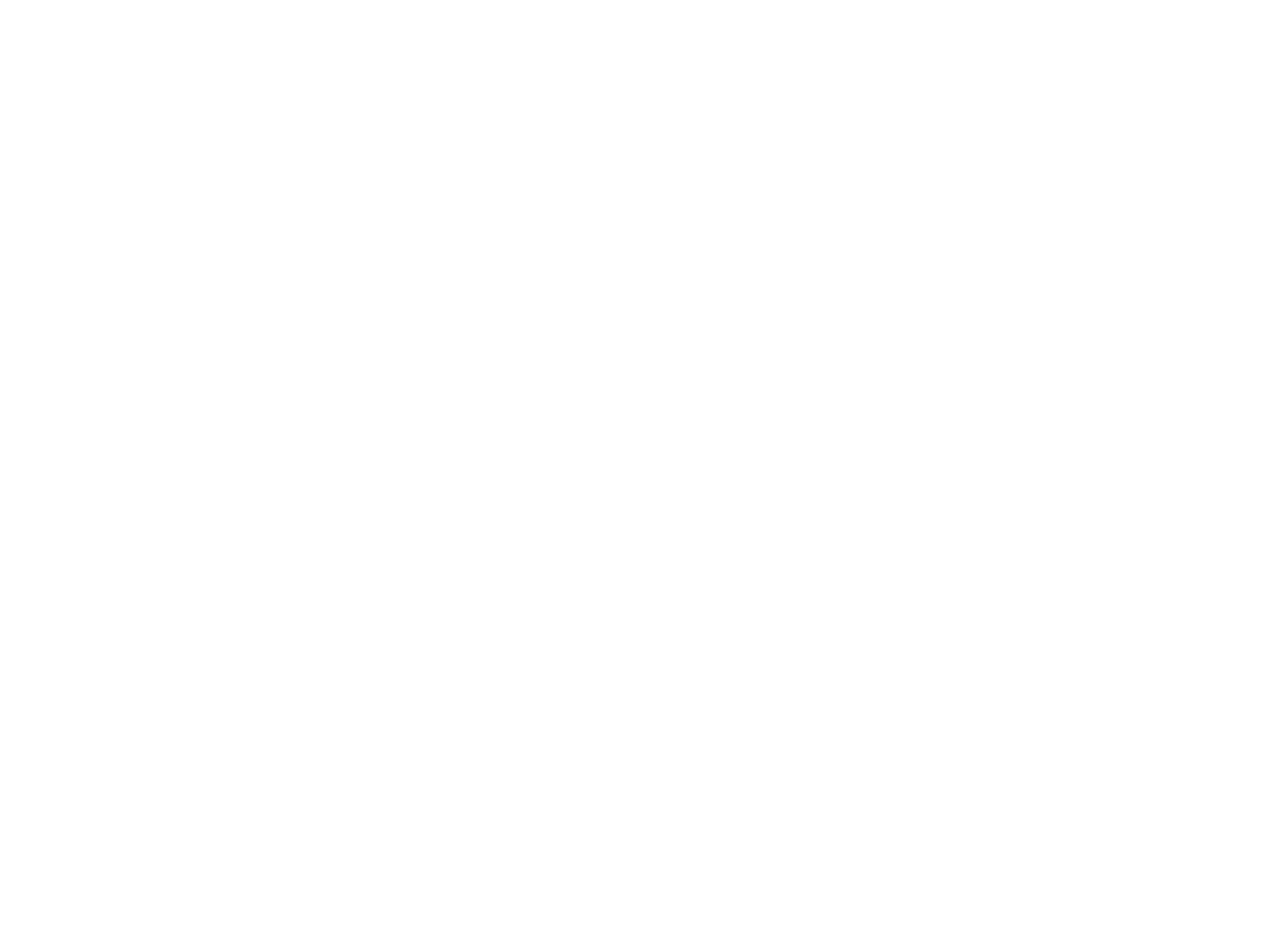
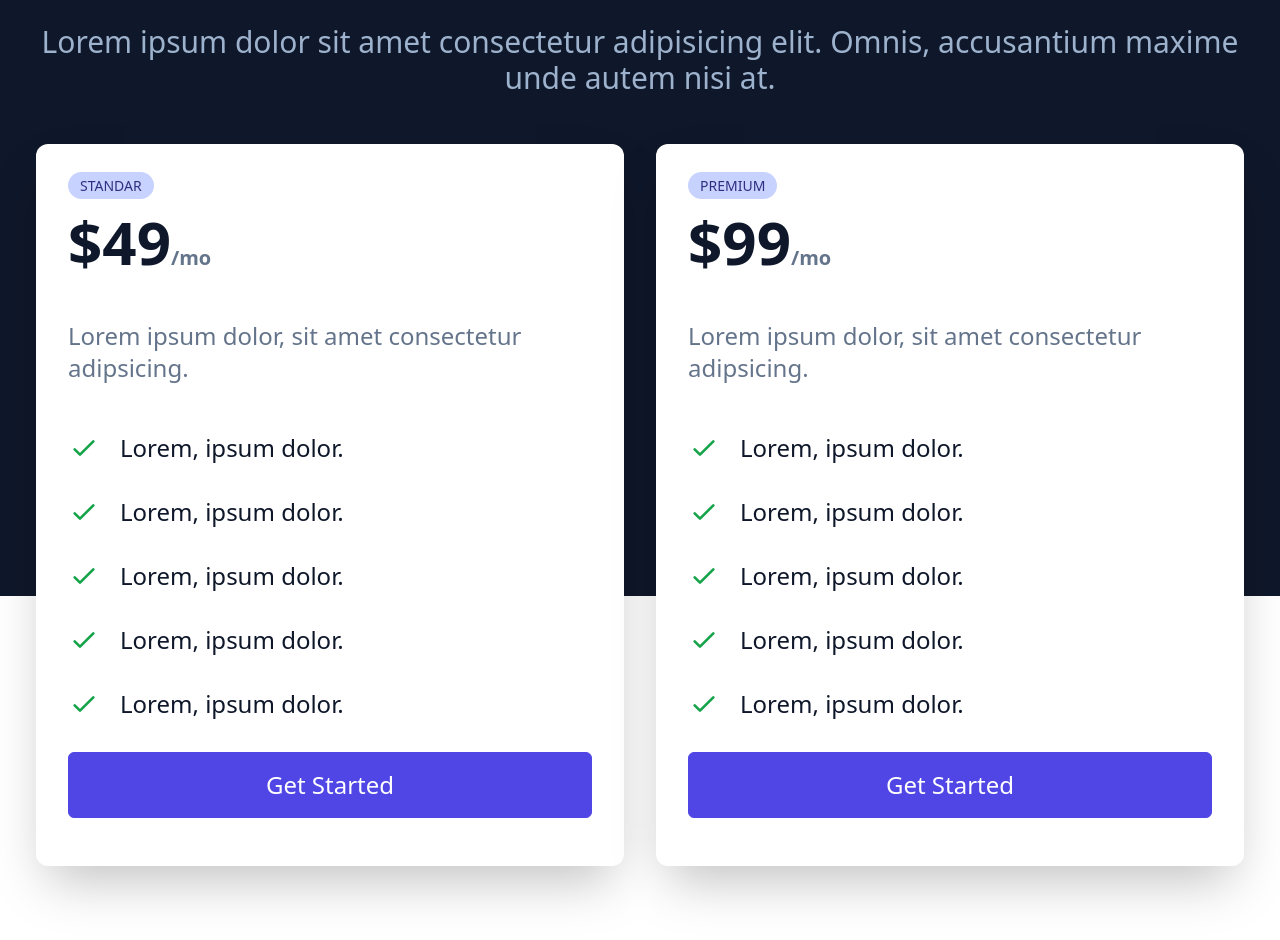
Before and after one commit to ManuelDevWeb/websiteReactAndTailwind, a React (Create React App) app: page / in a window 1280 px wide. Shown: the part 3270-4210 px from the top of the page. Before the commit the page ends 3066 px from the top, so only its background shows below. Built offline with nearby package versions, Linux system fonts and the light colour scheme.

Commit message:
Component Pricing

```diff
--- a/src/App.js
+++ b/src/App.js
@@ -8,6 +8,8 @@
 import Support from './components/Support';
 // Importando AllInOne
 import AllInOne from './components/AllInOne';
+// Importando Pricing
+import Pricing from './components/Pricing';
 
 function App() {
   return (
@@ -17,6 +19,7 @@
       <About />
       <Support />
       <AllInOne />
+      <Pricing />
     </>
   );
 }
--- /dev/null
+++ b/src/components/Pricing.jsx
@@ -0,0 +1,108 @@
+// Importando iconos de heroicons
+import { CheckIcon } from '@heroicons/react/outline';
+
+const Pricing = () => {
+  return (
+    <div className="w-full text-white my-24">
+      {/* Background */}
+      <div className="w-full h-[800px] bg-slate-900 absolute mix-blend-overlay"></div>
+      <div className="max-w-[1240px] mx-auto py-12">
+        {/* Info */}
+        <div className="text-center py-8 text-slate-300">
+          <h2 className="text-3xl uppercase">Pricing</h2>
+          <h3 className="text-5xl font-bold text-white py-8">
+            The right price for your research.
+          </h3>
+          <p className="text-3xl">
+            Lorem ipsum dolor sit amet consectetur adipisicing elit. Omnis,
+            accusantium maxime unde autem nisi at.
+          </p>
+        </div>
+
+        {/* Cards */}
+        <div className="grid md:grid-cols-2">
+          <div className="bg-white text-slate-900 m-4 p-8 rounded-xl shadow-2xl text-sm relative">
+            <span className="uppercase px-3 py-1 bg-indigo-200 text-indigo-900 rounded-2xl">
+              Standar
+            </span>
+            <div>
+              <p className="text-6xl font-bold py-4 flex">
+                $49{' '}
+                <span className="text-xl text-slate-500 flex flex-col justify-end">
+                  /mo
+                </span>
+              </p>
+            </div>
+            <p className="text-2xl py-8 text-slate-500">
+              Lorem ipsum dolor, sit amet consectetur adipsicing.
+            </p>
+            <div className="text-2xl">
+              <p className="flex py-4">
+                <CheckIcon className="w-8 mr-5 text-green-600" />
+                Lorem, ipsum dolor.
+              </p>
+              <p className="flex py-4">
+                <CheckIcon className="w-8 mr-5 text-green-600" />
+                Lorem, ipsum dolor.
+              </p>
+              <p className="flex py-4">
+                <CheckIcon className="w-8 mr-5 text-green-600" />
+                Lorem, ipsum dolor.
+              </p>
+              <p className="flex py-4">
+                <CheckIcon className="w-8 mr-5 text-green-600" />
+                Lorem, ipsum dolor.
+              </p>
+              <p className="flex py-4">
+                <CheckIcon className="w-8 mr-5 text-green-600" />
+                Lorem, ipsum dolor.
+              </p>
+              <button className="w-full py-4 my-4">Get Started</button>
+            </div>
+          </div>
+          <div className="bg-white text-slate-900 m-4 p-8 rounded-xl shadow-2xl text-sm relative">
+            <span className="uppercase px-3 py-1 bg-indigo-200 text-indigo-900 rounded-2xl">
+              Premium
+            </span>
+            <div>
+              <p className="text-6xl font-bold py-4 flex">
+                $99{' '}
+                <span className="text-xl text-slate-500 flex flex-col justify-end">
+                  /mo
+                </span>
+              </p>
+            </div>
+            <p className="text-2xl py-8 text-slate-500">
+              Lorem ipsum dolor, sit amet consectetur adipsicing.
+            </p>
+            <div className="text-2xl">
+              <p className="flex py-4">
+                <CheckIcon className="w-8 mr-5 text-green-600" />
+                Lorem, ipsum dolor.
+              </p>
+              <p className="flex py-4">
+                <CheckIcon className="w-8 mr-5 text-green-600" />
+                Lorem, ipsum dolor.
+              </p>
+              <p className="flex py-4">
+                <CheckIcon className="w-8 mr-5 text-green-600" />
+                Lorem, ipsum dolor.
+              </p>
+              <p className="flex py-4">
+                <CheckIcon className="w-8 mr-5 text-green-600" />
+                Lorem, ipsum dolor.
+              </p>
+              <p className="flex py-4">
+                <CheckIcon className="w-8 mr-5 text-green-600" />
+                Lorem, ipsum dolor.
+              </p>
+              <button className="w-full py-4 my-4">Get Started</button>
+            </div>
+          </div>
+        </div>
+      </div>
+    </div>
+  );
+};
+
+export default Pricing;
```
